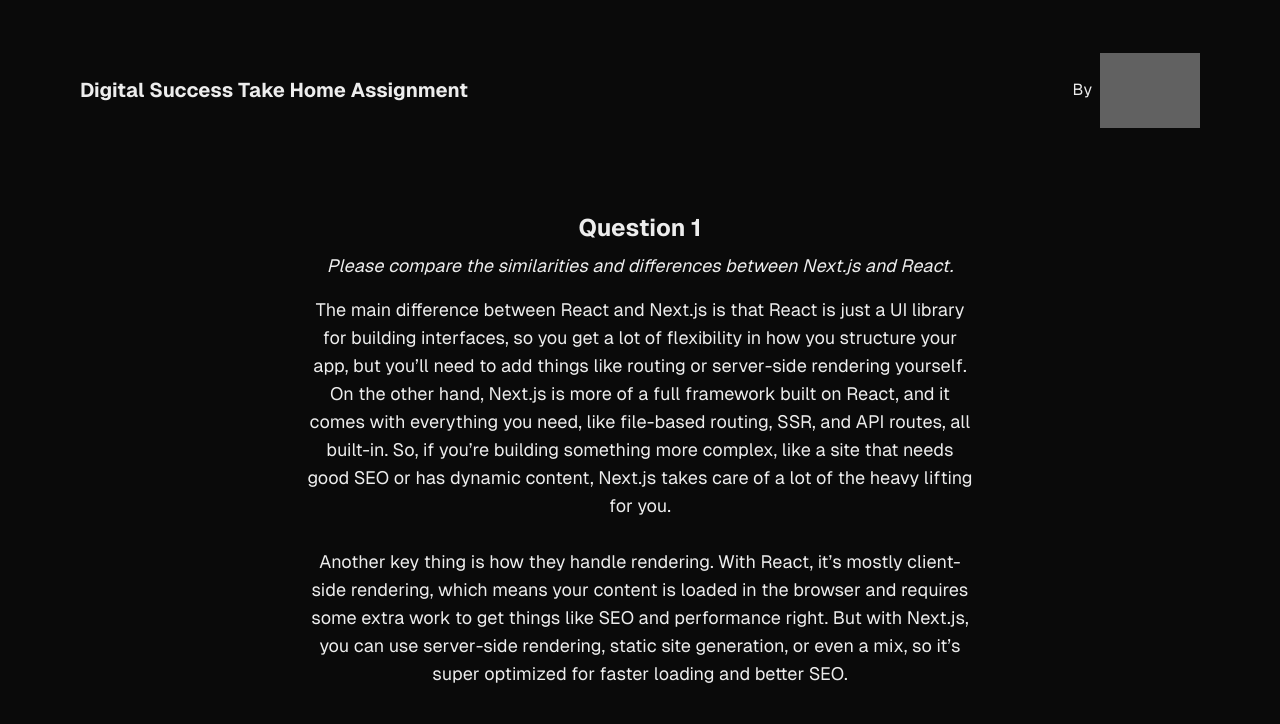
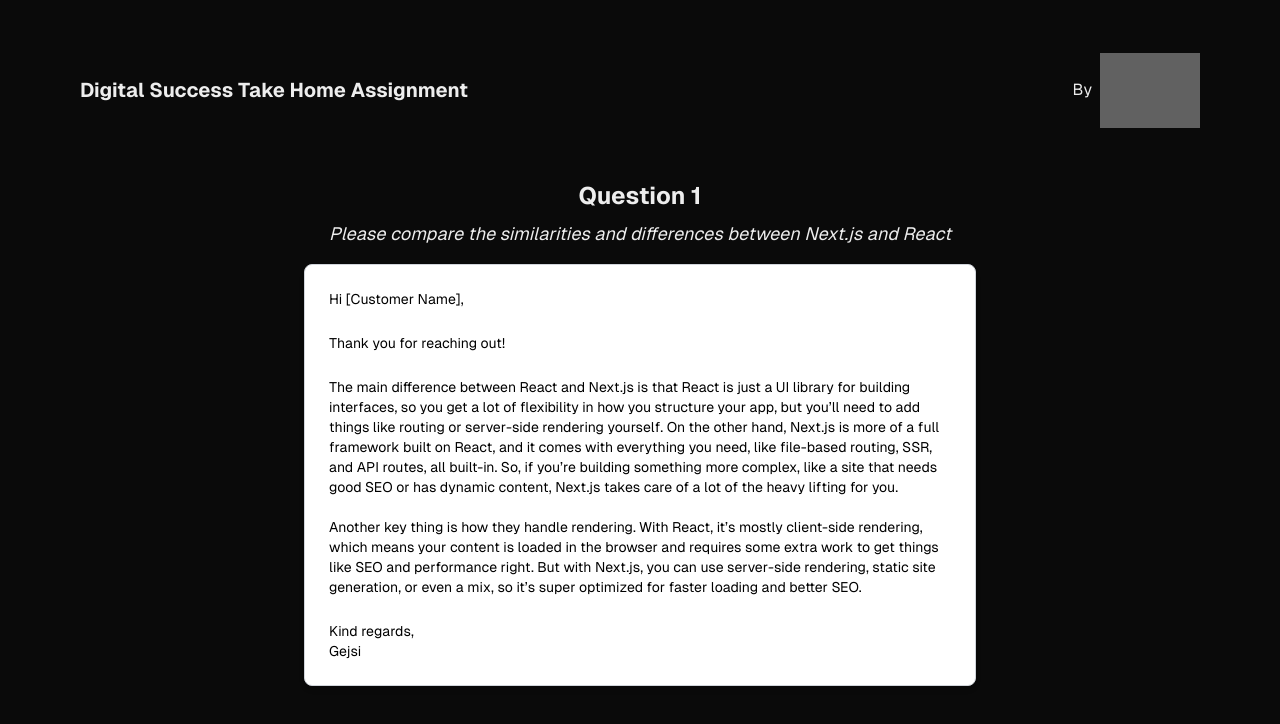
Before and after one commit to SirGejsi/nextjs-boilerplate, a Next.js app: page /questions/question1 in a window 1280 px wide. Shown: the top 724 px of the page. Built offline with nearby package versions, Linux system fonts and the light colour scheme; grey boxes are pictures that could not be loaded.

Commit message:
Update page.tsx

```diff
--- a/app/questions/question1/page.tsx
+++ b/app/questions/question1/page.tsx
@@ -2,7 +2,7 @@ import Image from "next/image";
 
 export default function About() {
   return (
-    <div className="grid grid-rows-[20px_1fr_20px] items-center justify-items-center min-h-screen p-8 pb-20 gap-16 sm:p-20 font-[family-name:var(--font-geist-sans)]">
+    <div className="grid grid-rows-[20px_1fr_20px] items-center justify-items-center min-h-screen p-8 pb-20 gap-8 sm:p-20 font-[family-name:var(--font-geist-sans)]">
       <header className="flex justify-between items-center w-full">
         <div className="text-xl font-bold">Digital Success Take Home Assignment</div>
         <div className="flex items-center">
@@ -22,14 +22,32 @@ export default function About() {
       <main className="flex flex-col items-center">
         <h2 className="text-2xl font-bold mt-12">Question 1</h2>
         <p className="text-lg mt-2 italic">
-          Please compare the similarities and differences between Next.js and React.
+          Please compare the similarities and differences between Next.js and React
         </p>
 
-        <p className="text-lg mt-4 max-w-2xl text-center">
-          The main difference between React and Next.js is that React is just a UI library for building interfaces, so you get a lot of flexibility in how you structure your app, but you’ll need to add things like routing or server-side rendering yourself. On the other hand, Next.js is more of a full framework built on React, and it comes with everything you need, like file-based routing, SSR, and API routes, all built-in. So, if you’re building something more complex, like a site that needs good SEO or has dynamic content, Next.js takes care of a lot of the heavy lifting for you.
-          <br /><br />
-          Another key thing is how they handle rendering. With React, it’s mostly client-side rendering, which means your content is loaded in the browser and requires some extra work to get things like SEO and performance right. But with Next.js, you can use server-side rendering, static site generation, or even a mix, so it’s super optimized for faster loading and better SEO.
-        </p>
+        {/* Email Component */}
+        <div className="bg-white border border-gray-300 rounded-lg shadow-md p-6 max-w-2xl mt-4">
+          <p className="text-sm text-black">
+            Hi [Customer Name],
+          </p>
+          <br />
+          <p className="text-sm text-black">
+            Thank you for reaching out!
+          </p>
+          <br />
+          <p className="text-sm text-black">
+            The main difference between React and Next.js is that React is just a UI library for building interfaces, so you get a lot of flexibility in how you structure your app, but you’ll need to add things like routing or server-side rendering yourself. On the other hand, Next.js is more of a full framework built on React, and it comes with everything you need, like file-based routing, SSR, and API routes, all built-in. So, if you’re building something more complex, like a site that needs good SEO or has dynamic content, Next.js takes care of a lot of the heavy lifting for you.
+            <br />
+            <br />
+            Another key thing is how they handle rendering. With React, it’s mostly client-side rendering, which means your content is loaded in the browser and requires some extra work to get things like SEO and performance right. But with Next.js, you can use server-side rendering, static site generation, or even a mix, so it’s super optimized for faster loading and better SEO.
+          </p>
+          <br />
+          <p className="text-sm text-black">
+            Kind regards,
+            <br />
+            Gejsi
+          </p>
+        </div>
       </main>
     </div>
   );
```
